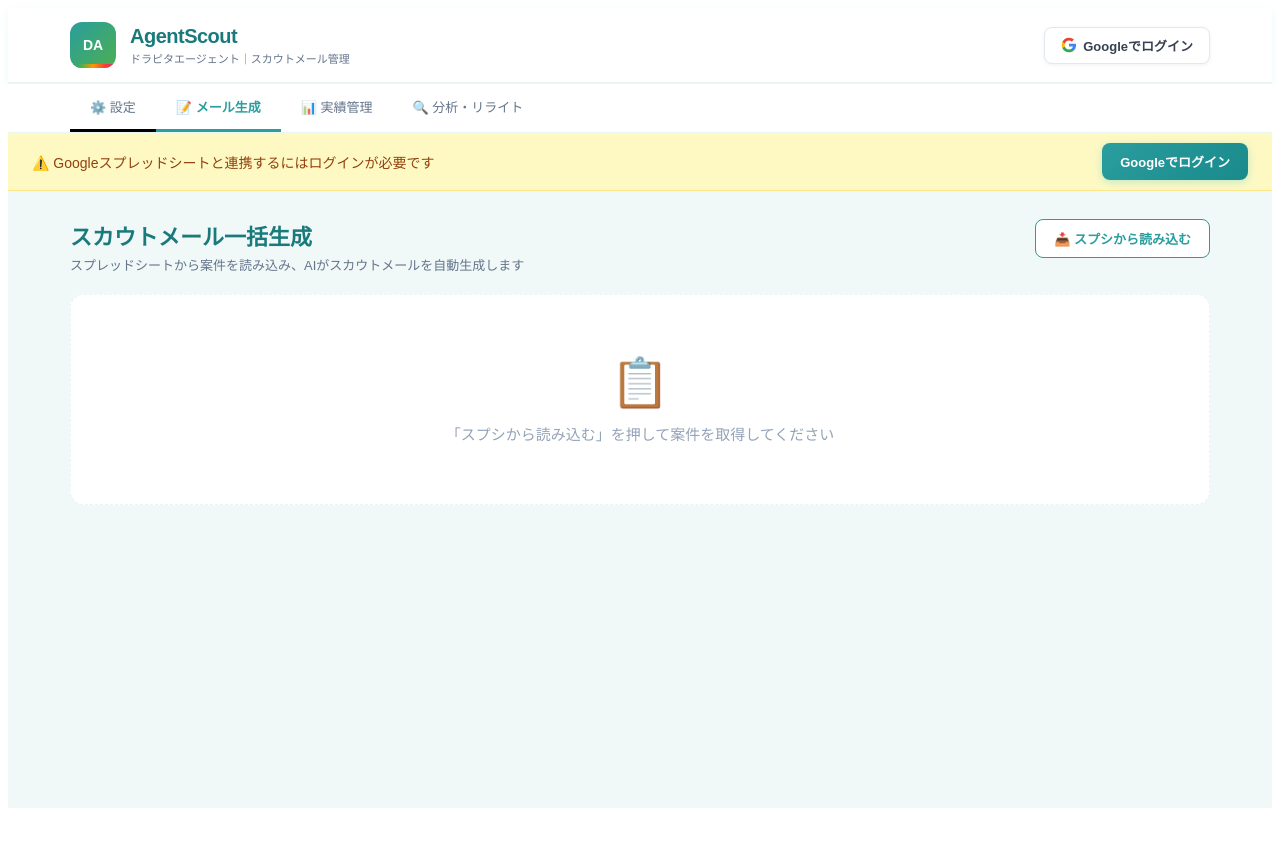
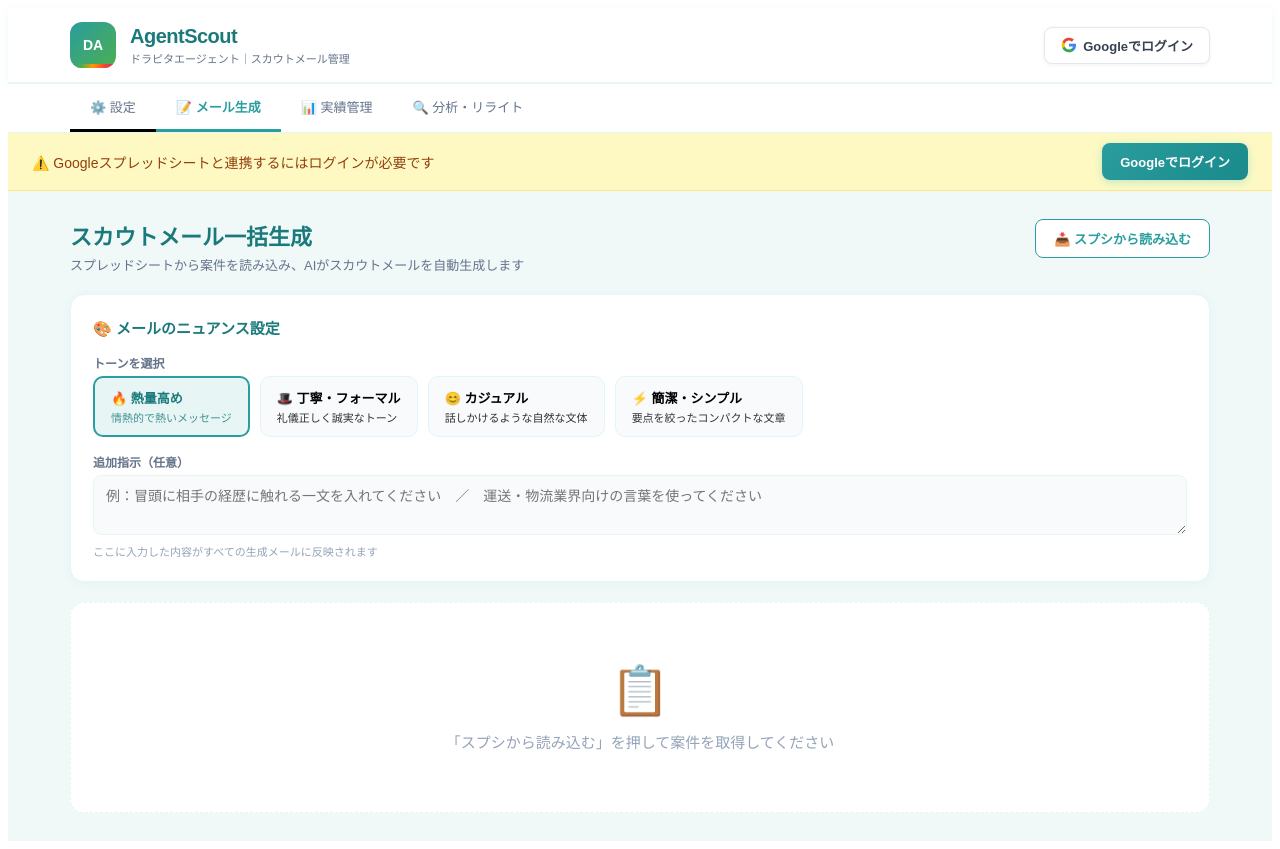
Before and after one commit to knishii-oss/agent-scout, a React (Vite) app: page / in a window 1280 px wide. Both pictures are taken after a click on the button "📝 メール生成". Before the commit the page ends 816 px from the top, so only its background shows below. Built offline with nearby package versions, Linux system fonts and the light colour scheme.

Commit message:
Update App.jsx

```diff
--- a/src/App.jsx
+++ b/src/App.jsx
@@ -233,11 +233,20 @@ function SettingsTab({ config, saveConfig, token, showToast }) {
 }
 
 // ── Mail Gen ──────────────────────────────────────
+const TONES = [
+  { value: "熱量高め・情熱的", label: "🔥 熱量高め", desc: "情熱的で熱いメッセージ" },
+  { value: "丁寧・フォーマル", label: "🎩 丁寧・フォーマル", desc: "礼儀正しく誠実なトーン" },
+  { value: "カジュアル・親しみやすい", label: "😊 カジュアル", desc: "話しかけるような自然な文体" },
+  { value: "簡潔・シンプル", label: "⚡ 簡潔・シンプル", desc: "要点を絞ったコンパクトな文章" },
+];
+
 function MailGenTab({ config, token, showToast }) {
   const [jobs, setJobs] = useState([]);
   const [loading, setLoading] = useState(false);
   const [genAll, setGenAll] = useState(false);
   const [saving, setSaving] = useState(false);
+  const [tone, setTone] = useState("熱量高め・情熱的");
+  const [customInstruction, setCustomInstruction] = useState("");
 
   const colIdx = (col) => col.toUpperCase().charCodeAt(0) - 65;
 
@@ -275,11 +284,11 @@ function MailGenTab({ config, token, showToast }) {
       }
       const mail = await callClaude(
         `あなたは人材紹介会社のエースコンサルタントです。求職者へのスカウトメールを以下の条件で書いてください。
-- トーン：熱量高め・情熱的
+- トーン：${tone}
 - 含める要素：推しポイントの強調、応募メリット・待遇
 - 件名を「件名：〇〇」の形式で冒頭に記載
 - 本文300〜500文字
-- 自然な日本語`,
+- 自然な日本語${customInstruction ? `\n- 追加指示：${customInstruction}` : ""}`,
         `以下の求人情報をもとにスカウトメールを作成してください。\n\n${info}`
       );
       setJobs(j => j.map((x, i) => i === idx ? { ...x, mail, loading: false } : x));
@@ -318,6 +327,31 @@ function MailGenTab({ config, token, showToast }) {
             <button style={{ ...S.btnSuccess, opacity: saving ? 0.6 : 1 }} onClick={saveToSheets} disabled={saving}>{saving ? "保存中..." : "📤 スプシに保存"}</button>
           </>}
         </div>
+      </div>
+
+      {/* ニュアンス設定 */}
+      <div style={S.card}>
+        <h3 style={S.cardTitle}>🎨 メールのニュアンス設定</h3>
+        <label style={S.label}>トーンを選択</label>
+        <div style={{ display: "flex", gap: 10, flexWrap: "wrap", marginBottom: 16 }}>
+          {TONES.map(t => (
+            <button key={t.value} onClick={() => setTone(t.value)} style={{
+              ...S.toneBtn,
+              ...(tone === t.value ? S.toneBtnActive : {}),
+            }}>
+              <div style={{ fontWeight: 700, fontSize: 13 }}>{t.label}</div>
+              <div style={{ fontSize: 11, opacity: 0.8, marginTop: 2 }}>{t.desc}</div>
+            </button>
+          ))}
+        </div>
+        <label style={S.label}>追加指示（任意）</label>
+        <textarea
+          style={{ ...S.input, minHeight: 60 }}
+          placeholder="例：冒頭に相手の経歴に触れる一文を入れてください　／　運送・物流業界向けの言葉を使ってください"
+          value={customInstruction}
+          onChange={e => setCustomInstruction(e.target.value)}
+        />
+        <div style={S.hint}>ここに入力した内容がすべての生成メールに反映されます</div>
       </div>
 
       {jobs.length === 0 ? (
@@ -609,4 +643,6 @@ const S = {
   stepTitle: { fontWeight: 700, fontSize: 14, color: "#1e293b", marginBottom: 3 },
   stepBody: { fontSize: 13, color: "#64748b", lineHeight: 1.6 },
   toast: { position: "fixed", bottom: 24, right: 24, color: "#fff", borderRadius: 10, padding: "12px 20px", fontWeight: 700, fontSize: 13, zIndex: 9999, boxShadow: "0 8px 30px rgba(0,0,0,0.15)" },
+  toneBtn: { background: "#f8fafc", border: "1.5px solid #e0f7fa", borderRadius: 10, padding: "10px 16px", cursor: "pointer", textAlign: "left", minWidth: 140, transition: "all .15s" },
+  toneBtnActive: { background: "#e8f5f5", border: "2px solid #2A9D9E", color: "#1a7a7b" },
 };
```
